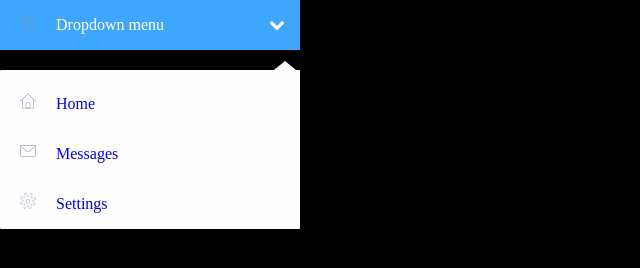
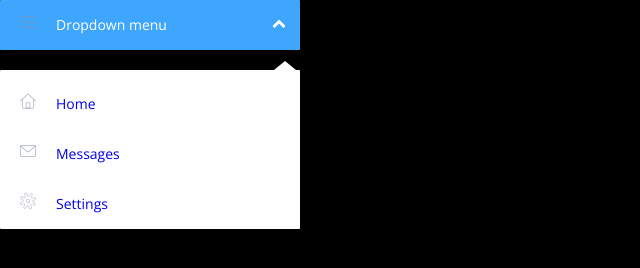
Before and after one commit to llucaso/dropdown_menu, a website: page index.html in a window 1280 px wide. Both pictures are taken after a click on the element "Dropdown menu". Shown: the full height of the page, 0-640 px from the left. Drawn offline with nearby package versions, Linux system fonts and the light colour scheme.

Commit message:
visual on progress

```diff
--- a/index.html
+++ b/index.html
@@ -5,6 +5,7 @@
 		 <script src="https://ajax.googleapis.com/ajax/libs/jquery/1.12.4/jquery.min.js"></script>
 		<meta name="viewport" content="width=device-width" />
 		<link href="//maxcdn.bootstrapcdn.com/font-awesome/4.2.0/css/font-awesome.min.css" rel="stylesheet">
+		<link href="https://fonts.googleapis.com/css?family=Open+Sans" rel="stylesheet">
 		<link rel="stylesheet" type="text/css" href="css/main.css">
 	</head>
 	<body>
@@ -12,7 +13,8 @@
 			<ul>
 				<li class="menu" id="dropMenu">
 					<div class="drop-box">
-					<a class="drop-text" href="#"><img class="hamburger" src="new-images\menu-button.png">Dropdown menu<i class="fa fa-chevron-down" aria-hidden="false"></i></a>
+					<a class="drop-text" href="#"><img class="hamburger" src="new-images\menu-button.png">Dropdown menu<i class="fa fa-chevron-down rotate"></i></a>
+
 					</div>
 					<ul id="ul">
 						<li class="home"><div class="arrow"></div><a href="#"><img src="new-images\home.png">Home</a></li>
--- a/js/scripts.js
+++ b/js/scripts.js
@@ -10,7 +10,9 @@ $('.drop-box').on('click', function() {
   $('.drop-text').toggleClass('marked1');
 });
 
-
+$(".drop-box").click(function(){
+    $('.rotate').toggleClass("down");
+});
 
 
 
--- a/sass/main.sass
+++ b/sass/main.sass
@@ -2,6 +2,16 @@
 	margin: 0
 	padding: 0
 	box-sizing: border-box
+
+=transform($transforms)
+	-moz-transform: $transforms
+	-o-transform: $transforms
+	-ms-transform: $transforms
+	-webkit-transform: $transforms
+	transform: $transforms
+
+=rotate ($deg)
+	@include transform(rotate(#{$deg}deg))
 
 body
 	background-color: black
@@ -10,6 +20,9 @@ a
 	text-decoration: none
 	width: 100%
 	height: 100%
+	font-family: 'Open Sans'
+	font-size: 14px
+	cursor: default
 
 nav
 	width: 100%
@@ -17,7 +30,7 @@ nav
 	background-color: #FEFEFE
 
 	position: absolute
-	border-radius: 1px
+	border-radius: 2px
 	li
 	display: inline-block
 	height: 50px
@@ -72,8 +85,20 @@ nav
 .fa
 	margin-left: 105px
 
+
 .marked
 	background-color: #3FA6FD
+	border-radius: 2px
 
 .marked1
 	color: #ffffff
+
+.rotate
+	moz-transition: all 0.3s linear
+	webkit-transition: all 0.3s linear
+	transition: all 0.3s linear
+
+.rotate.down
+	moz-transform: rotate(180deg)
+	webkit-transform: rotate(180deg)
+	transform: rotate(180deg)
```
Also changed, not shown: css/main.css, 1 other file.
